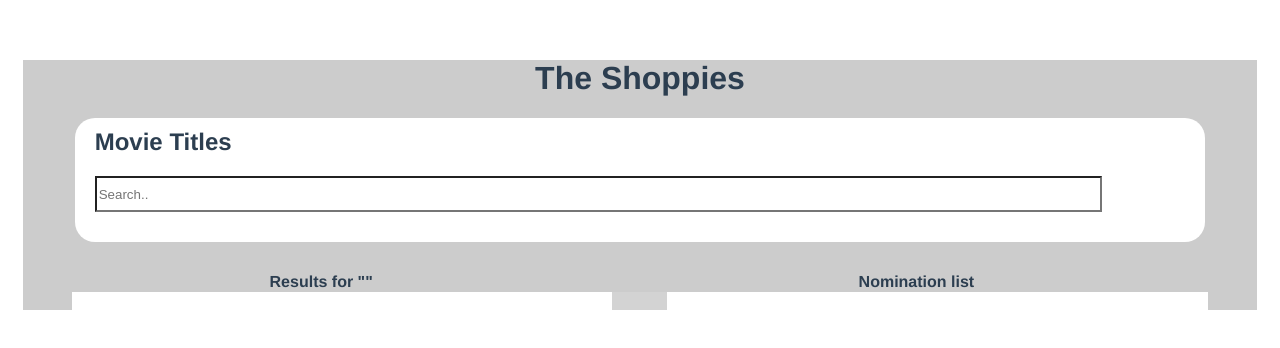
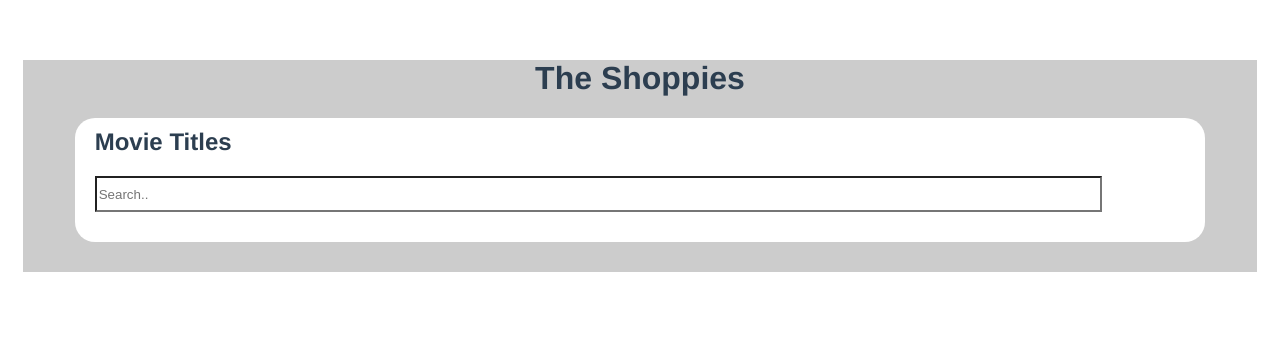
Before and after one commit to velvetarchangel/movie-webapp, a Vue app: page / in a window 1280 px wide. Shown: the top 348 px of the page. Built offline with nearby package versions, Linux system fonts and the light colour scheme.

Commit message:
initial commit

```diff
--- a/src/App.vue
+++ b/src/App.vue
@@ -6,7 +6,7 @@
       <input class="form-control" id="listSearchInner" type="text" placeholder="Search.." @input= "isTyping = true" v-model= "searchQuery">
       <br>
       </div>
-    <table id="resultTables">
+    <table id="resultTables" :hidden="searchResult.length === 0">
       <th>Results for "{{searchQuery}}"</th>
       <th></th>
       <th></th>
@@ -41,6 +41,7 @@
           </td>
         </tr>
     </table>
+    <div id="paddingBottom"></div>
     <div id="banner" v-if="maxNomination() === true">
       Maximum number of nominations reached
     </div>
@@ -238,4 +239,8 @@ button:disabled {
   border: 1px solid #003300;
   border-radius: 25px;
 }
+
+#paddingBottom {
+  height: 30px;
+}
 </style>
```
